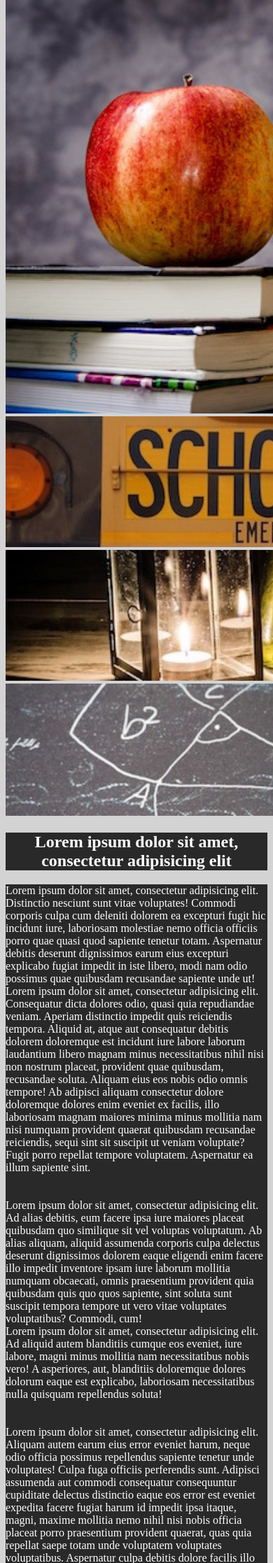
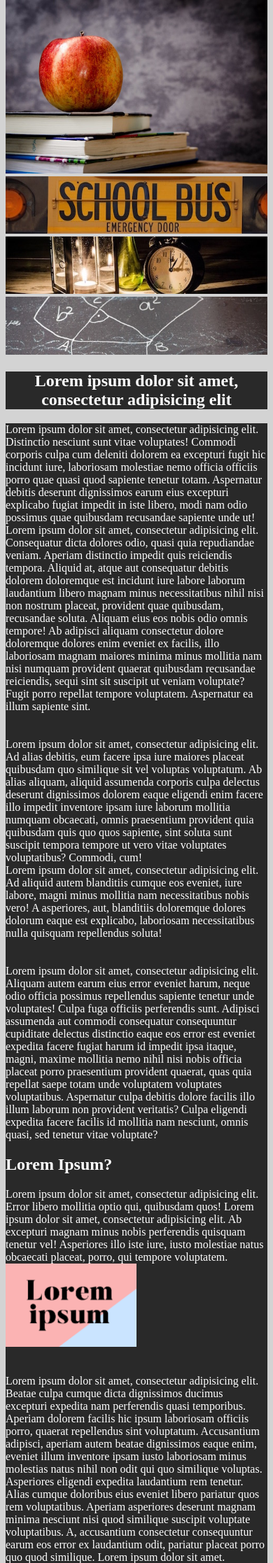
Before and after one commit to KarstenvD/HTML-2020, a PHP site: page /H5/index.html in a window 390 px wide; the page is wider, and only the part inside the window is pictured. Shown: the part 206-2440 px from the top of that part at 70% size. Run offline with PHP 8.4, Linux system fonts and the light colour scheme.

Commit message:
Making responsive website

```diff
--- a/H5/style.css
+++ b/H5/style.css
@@ -1,4 +1,4 @@
-@media (min-width: 300px) {
+@media all and (min-width: 300px) and (max-width: 1023px){
     body {
         background-color: lightgray;
     }
@@ -21,14 +21,15 @@
     left: 10px;
     top: 10px;
 }
-    .section1 {
+    .section1, .section2 {
         text-align: center;
+        width: 100%;
     }
-    .section2 {
-        text-align: center;
+    .section1 img, .section2 img {
+        width: 100%;
     }
     .art3 img {
-        width: 600px;
+        width: 50%;
     }
     .title {
         background-color: rgb(41,41,41);
```
